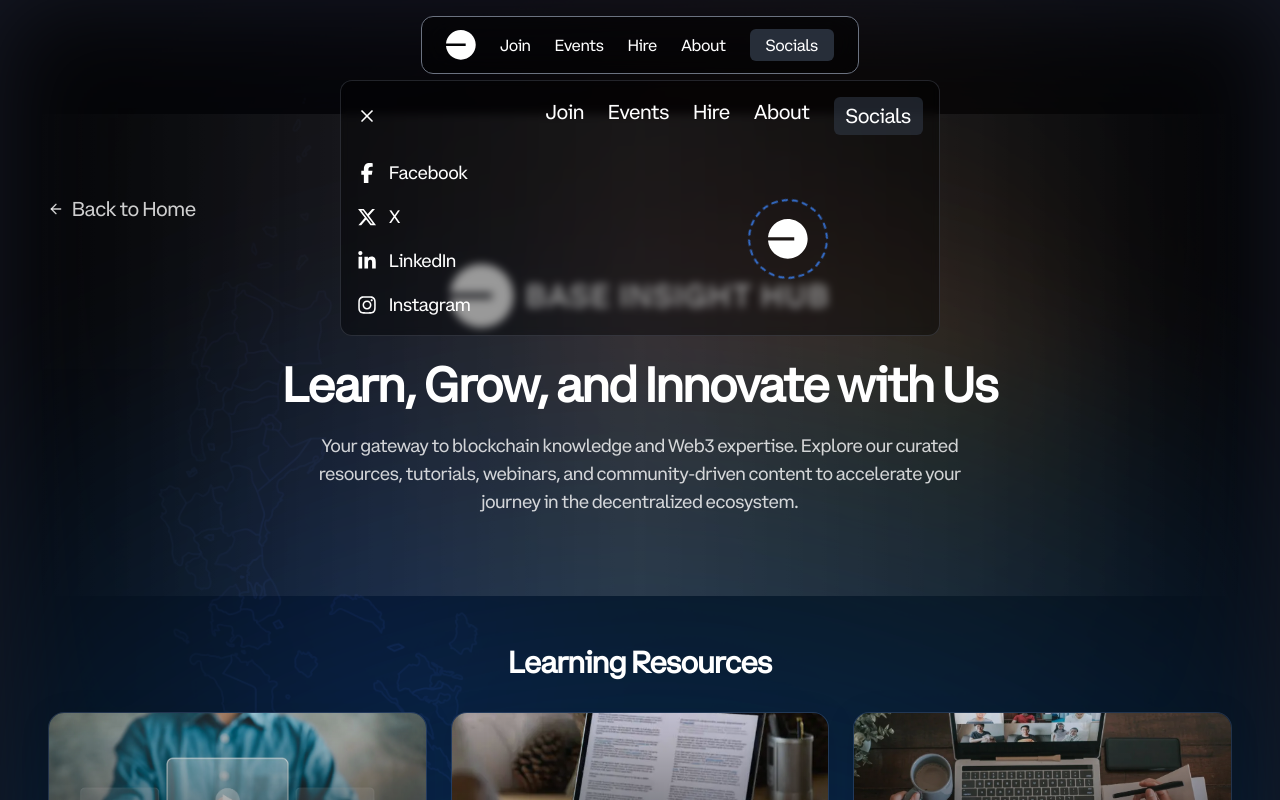
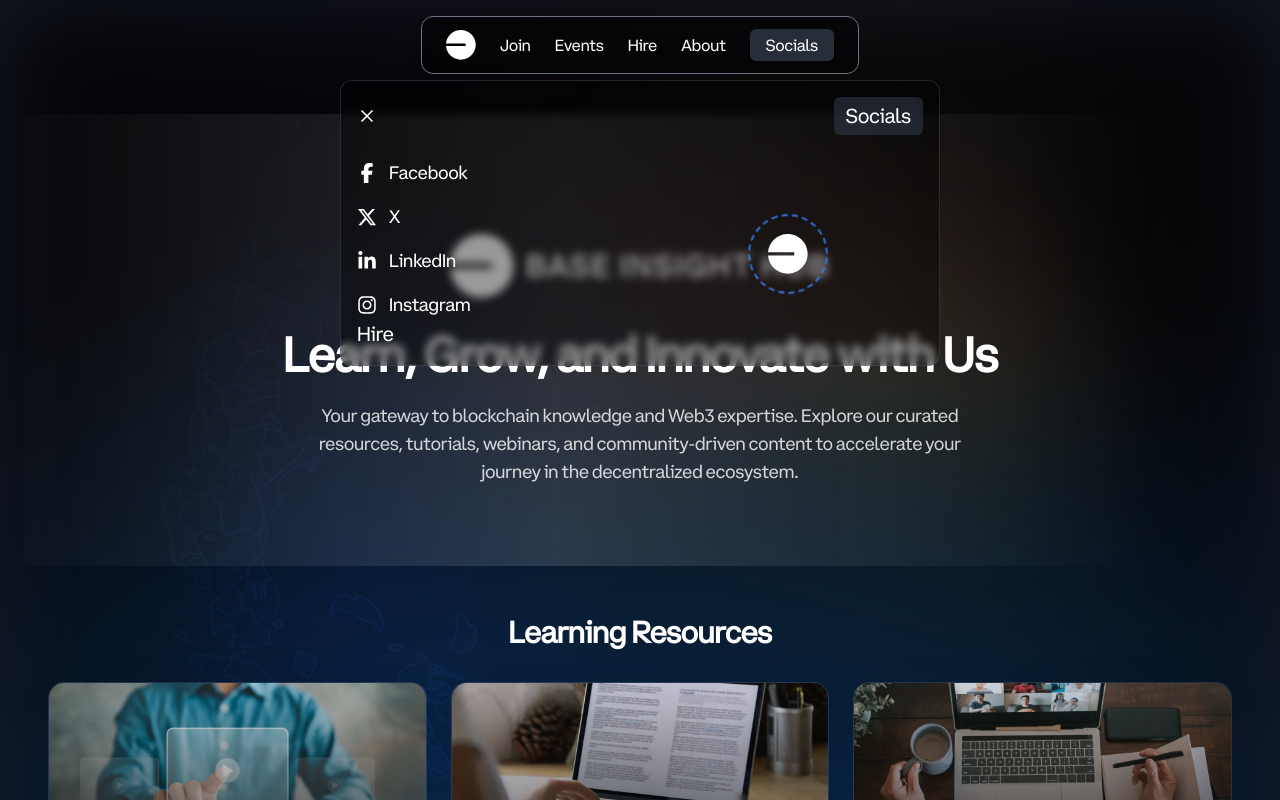
Before and after one commit to Sean070103/basepilipinas-website-base_2025, a Next.js app: page /learn in a window 1280 px wide. Both pictures are taken after a click on the button "Socials". Shown: the top 800 px of the page. Built offline with nearby package versions, Linux system fonts and the light colour scheme.

Commit message:
feat: refactor LearnPage and Navbar; update styles and improve layout for better user experience

```diff
--- a/src/app/learn/page.tsx
+++ b/src/app/learn/page.tsx
@@ -23,10 +23,7 @@ export default function LearnPage() {
           <Link
             href="/"
             className="flex items-center gap-2 text-white/80 hover:text-white transition-colors self-start mb-4"
-          >
-            <ArrowLeft className="h-4 w-4" />
-            <span>Back to Home</span>
-          </Link>
+          ></Link>
 
           <div className="flex items-center gap-3 mb-2">
             <Image
@@ -193,7 +190,7 @@ export default function LearnPage() {
       </section>
 
       {/* Featured Content */}
-      <section className="py-12 px-4 sm:px-6 bg-black/30">
+      <section className="py-12 px-4 sm:px-6 bg-transparent">
         <div className="max-w-7xl mx-auto">
           <h2 className="text-2xl sm:text-3xl font-bold mb-8 text-center">
             Featured Content
--- a/src/app/page.tsx
+++ b/src/app/page.tsx
@@ -416,7 +416,7 @@ hover:bg-white hover:text-black hover:shadow-[0_0_15px_rgba(255,255,255,0.8)]"
         <section className="text-center">
           <Link
             href="/contributors"
-            className="text-customBlue text-4xl font-bold hover:text-blue-400 transition duration-300 hover:shadow-blue-500 hover:shadow-md"
+            className="text-customBlue text-2xl font-bold hover:text-blue-400 transition duration-300 hover:shadow-blue-500 hover:shadow-md"
           >
             View All Contributors ➜
           </Link>
--- a/src/components/layout/Navbar/Navbar.tsx
+++ b/src/components/layout/Navbar/Navbar.tsx
@@ -68,33 +68,9 @@ export default function Navbar() {
                 >
                   <X className="h-5 w-5" />
                 </button>
-                <div className="flex flex-wrap gap-4 sm:gap-6">
-                  <Link
-                    href="/#join-us"
-                    className="text-white hover:text-gray-300"
-                  >
-                    Join
-                  </Link>
-                  <Link
-                    href="/#events"
-                    className="text-white hover:text-gray-300"
-                  >
-                    Events
-                  </Link>
-                  {/* Updated Hire link in the socials panel */}
-                  <Link href="/hire" className="text-white hover:text-gray-300">
-                    Hire
-                  </Link>
-                  <Link
-                    href="/#about"
-                    className="text-white hover:text-gray-300"
-                  >
-                    About
-                  </Link>
-                  <span className="text-white bg-gray-700/50 px-3 py-1 rounded-md">
-                    Socials
-                  </span>
-                </div>
+                <span className="text-white bg-gray-700/50 px-3 py-1 rounded-md">
+                  Socials
+                </span>
               </div>
 
               <div className="grid grid-cols-1 sm:grid-cols-2 gap-6">
@@ -122,6 +98,9 @@ export default function Navbar() {
                     className="flex items-center gap-3 text-white text-lg hover:text-pink-400"
                   >
                     <FaInstagram className="h-5 w-5" /> Instagram
+                  </Link>
+                  <Link href="/hire" className="text-white hover:text-gray-300">
+                    Hire
                   </Link>
                 </div>
                 <div className="flex items-center justify-center mt-4 sm:mt-0">
```
